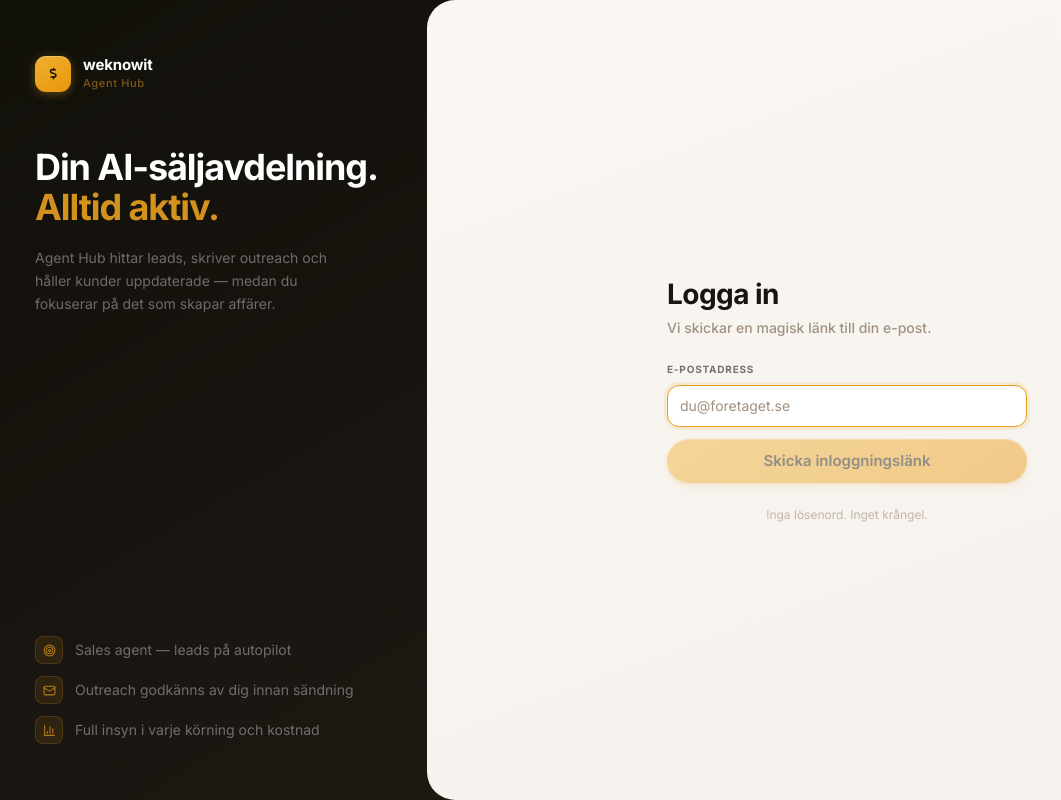
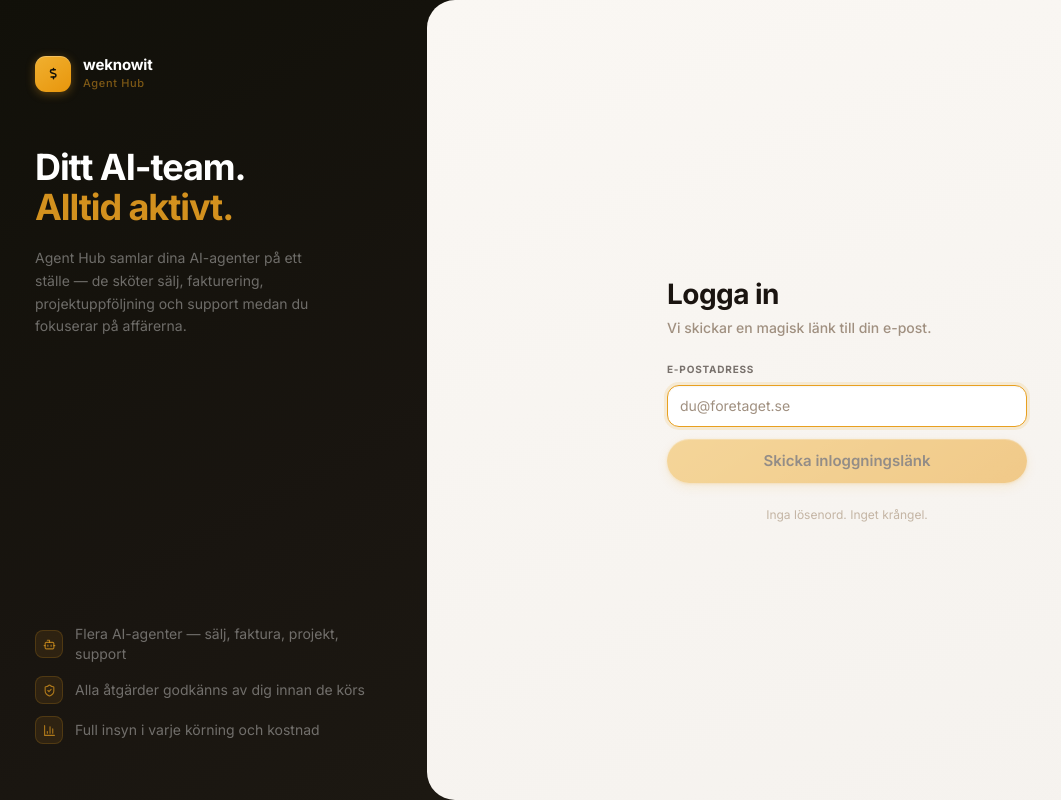
Before and after one commit to MarkusNoak/Agent-hub, a Next.js app in the folder apps/dashboard/: page /login in a window 1280 px wide. Shown: the whole page, without its empty margins (13-1074 px from the left). Built offline with nearby package versions, Linux system fonts and the light colour scheme; no server answers.

Commit message:
fix(login): generalize branding from sales-only to full Agent Hub
https://claude.ai/code/session_01GvWgMiGC28FudfL3nAFTv7

```diff
--- a/apps/dashboard/app/login/page.tsx
+++ b/apps/dashboard/app/login/page.tsx
@@ -2,12 +2,12 @@
 
 import { useState } from "react";
 import { createBrowserClient } from "@supabase/ssr";
-import { Target, Mail, BarChart3, CheckCircle2, ArrowLeft } from "lucide-react";
+import { Bot, ShieldCheck, BarChart3, CheckCircle2, ArrowLeft } from "lucide-react";
 
 const features = [
-  { Icon: Target,   label: "Sales agent — leads på autopilot" },
-  { Icon: Mail,     label: "Outreach godkänns av dig innan sändning" },
-  { Icon: BarChart3, label: "Full insyn i varje körning och kostnad" },
+  { Icon: Bot,         label: "Flera AI-agenter — sälj, faktura, projekt, support" },
+  { Icon: ShieldCheck, label: "Alla åtgärder godkänns av dig innan de körs" },
+  { Icon: BarChart3,   label: "Full insyn i varje körning och kostnad" },
 ];
 
 export default function LoginPage() {
@@ -64,11 +64,11 @@ export default function LoginPage() {
           </div>
 
           <h2 className="text-white text-[36px] font-bold tracking-[-0.03em] leading-[1.1]">
-            Din AI-sälj&shy;avdelning.<br />
-            <span style={{ color: "rgb(232 160 32 / 0.9)" }}>Alltid aktiv.</span>
+            Ditt AI-team.<br />
+            <span style={{ color: "rgb(232 160 32 / 0.9)" }}>Alltid aktivt.</span>
           </h2>
           <p className="mt-5 leading-relaxed max-w-[300px]" style={{ fontSize: 14, color: "rgb(255 255 255 / 0.38)" }}>
-            Agent Hub hittar leads, skriver outreach och håller kunder uppdaterade — medan du fokuserar på det som skapar affärer.
+            Agent Hub samlar dina AI-agenter på ett ställe — de sköter sälj, fakturering, projektuppföljning och support medan du fokuserar på affärerna.
           </p>
         </div>
 
```
